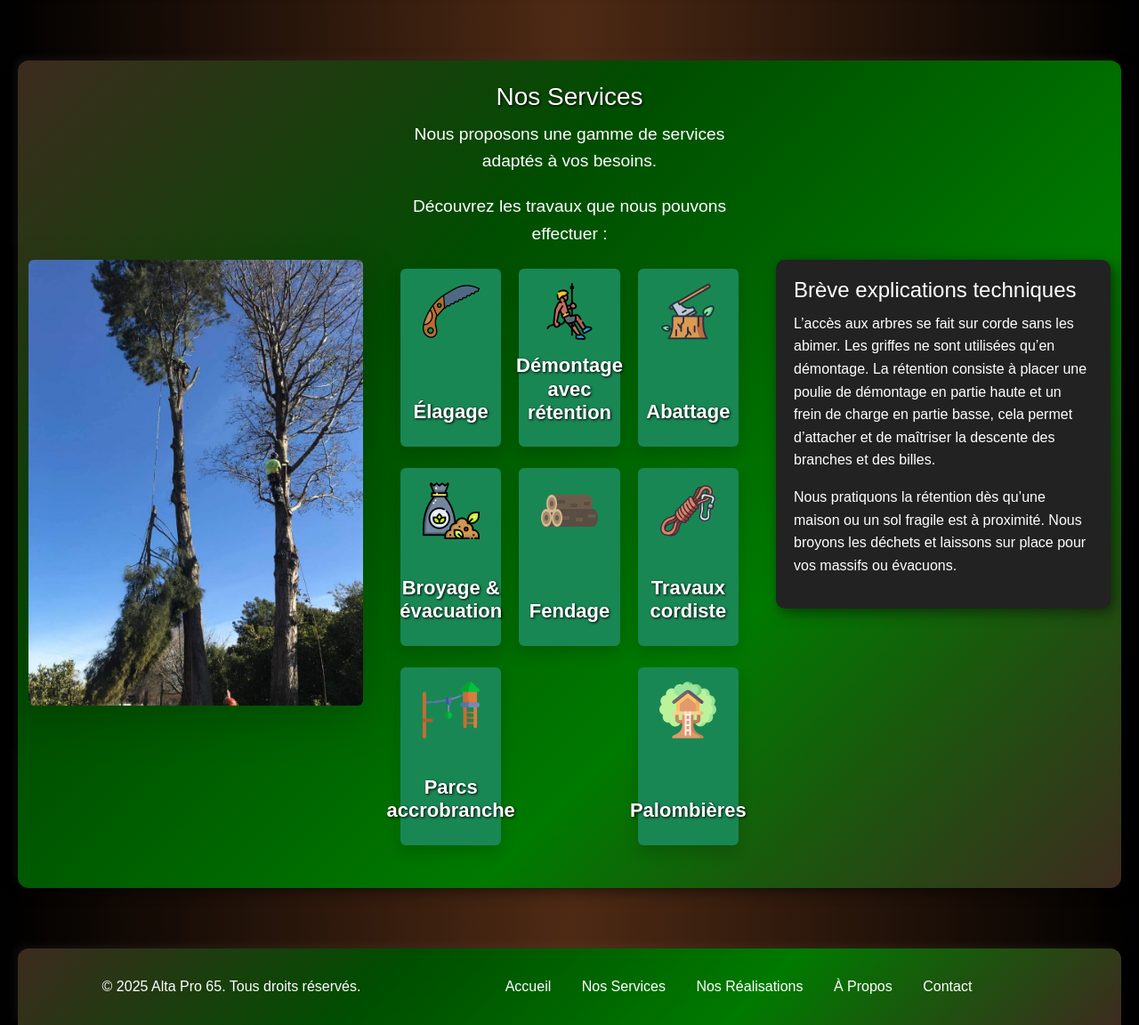
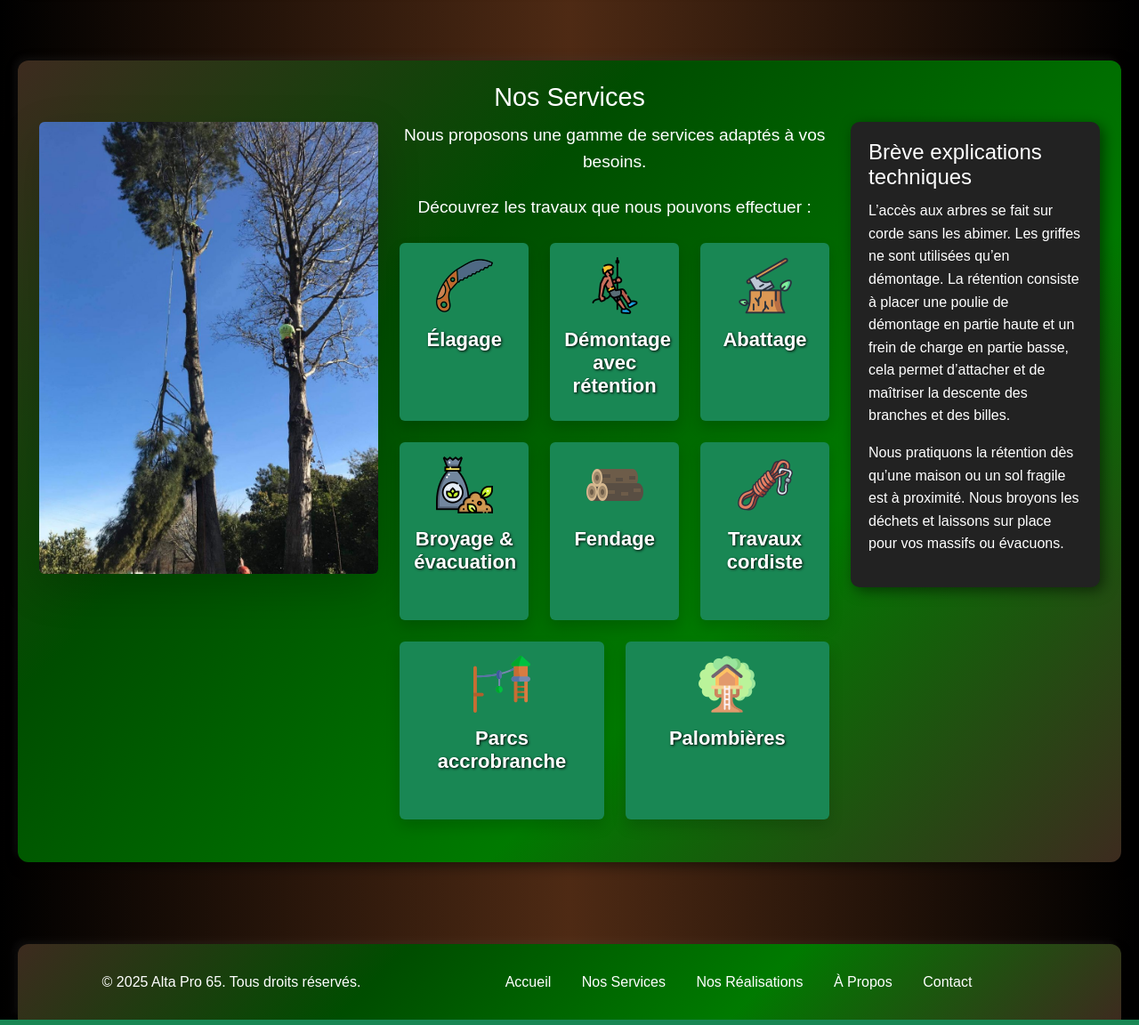
Before and after one commit to DamienCH33/Altapro65, a PHP site: page /service.php in a window 1280 px wide. Shown: the part 174-1326 px from the top of the page at 89% size. Run offline with PHP 8.4, Linux system fonts and the light colour scheme.

Commit message:
maj code

```diff
--- a/View/Ressources/styles.css
+++ b/View/Ressources/styles.css
@@ -651,12 +651,6 @@ body.altapro {
 }
 
 .services-container {
-  display: flex;
-  justify-content: space-between;
-  align-items: stretch;
-  width: 100%;
-  gap: 20px;
-  flex-wrap: wrap;
   background: linear-gradient(135deg, #3d2b1f, #004d00, #007a00, #3d2b1f);
   box-shadow: 4px 4px 15px rgba(0, 0, 0, 0.5), -4px -4px 10px rgba(255, 255, 255, 0.05);
   border-radius: 12px;
@@ -665,13 +659,10 @@ body.altapro {
   margin: 0;
 }
 
-.services-photo, .services-info {
-  margin-top: 200px;
-}
-.services-container .col-md-4, .services-photo, .services-info {
+/*.services-container .col-md-4, .services-photo, .services-info {
   flex: 1 1 30%;
   max-width: 33.33%;
-}
+}*/
 
 /* Centrage pour les textes dans la section "Nos services" */
 .services-section > .text-center {
@@ -713,23 +704,7 @@ body.altapro {
   box-shadow: 4px 4px 15px rgba(0, 0, 0, 0.4);
 }
 
-.services-items .col-4 {
-  margin-bottom: 20px; /* Espace entre les lignes */
-  padding-left: 10px;
-  padding-right: 10px;
-
-}
-.services-items {
-  display: flex;
-  flex-wrap: wrap;
-  justify-content: space-between;
-}
 .service-item {
-  display: flex;
-  flex-direction: column;
-  justify-content: space-between;
-  align-items: center;
-  padding: 20px;
   background-color: #28a745;
   color: white;
   border-radius: 10px;
@@ -907,15 +825,6 @@ body.altapro {
 
 /* 5. Petits laptops (1025px à 1366px) */
 @media (min-width: 1025px) and (max-width: 1366px) {
-  .services-photo,
-  .services-info,
-  .services {
-    max-width: 32%;
-  }
-
-  .service-item {
-    flex: 1 1 calc(50% - 20px);
-  }
 
   .services h2 {
     font-size: 28px;
--- a/View/comment_soumission.php
+++ b/View/comment_soumission.php
@@ -8,7 +8,7 @@ if ($_SERVER['REQUEST_METHOD'] === 'POST') {
     }
 
     // Vérification du délai minimum (5 secondes avant soumission)
-    if (!isset($_POST['timestamp']) || time() - $_POST['timestamp'] < 5) {
+    if (!isset($_POST['timestamp']) || time() - $_POST['timestamp'] < 1) {
         die("Soumission trop rapide !");
     }
 }
--- a/View/footer.php
+++ b/View/footer.php
@@ -1,4 +1,4 @@
-<footer class="footer bg-light">
+<footer class="footer bg-light mt-4">
   <div class="container text-center">
       <div class="row justify-content-between">
         <div class="col-4">
--- a/View/service.php
+++ b/View/service.php
@@ -1,21 +1,27 @@
 <?php include_once 'header.php' ?>
 
 <div class="container my-5 services-section">
-  <div class="row services-container pt-4">
+
+  <div class="services-container pt-4 px-4">
+    <div class="row">
+      <div class="col-12">
+        <h2 class="text-center">Nos Services</h2>
+      </div>
+    </div>
+    <div class="row">
       <!-- Première colonne pour l'image -->
-    <div class="col-md-4 col-12 mb-4 services-photo">
+      <div class="col-12 col-xl-4 mb-4 services-photo">
         <img src="/Ressources/Images/Image-3.jpg" alt="Nos services" class="img-fluid rounded shadow-lg">
       </div>
 
       <!-- Deuxième colonne pour le texte des services -->
-    <div class="col-md-4 col-12 mb-4 services">
+      <div class="col-12 col-xl-5 mb-4 services">
         <div class="text-center text-white mb-4">
-        <h2>Nos Services</h2>
           <p>Nous proposons une gamme de services adaptés à vos besoins.</p>
           <p>Découvrez les travaux que nous pouvons effectuer :</p>
         </div>
 
-      <div class="row services-items">
+        <div class="row align-items-center justify-content-center">
           <div class="col-4 mb-4">
             <div class="service-item text-center p-3 bg-success text-white rounded shadow">
               <img src="/Ressources/Images/scie.png" class="img-fluid mb-3">
@@ -52,13 +58,15 @@
               <h3>Travaux cordiste</h3>
             </div>
           </div>
-        <div class="col-4 mb-4">
+        </div>
+        <div class="row justify-content-center">
+          <div class="col-6 col-xxl-4 mb-4">
             <div class="service-item text-center p-3 bg-success text-white rounded shadow">
               <img src="/Ressources/Images/tyrolienne.png" class="img-fluid mb-3">
               <h3>Parcs accrobranche</h3>
             </div>
           </div>
-        <div class="col-4 mb-4">
+          <div class="col-6 col-xxl-4 mb-4">
             <div class="service-item text-center p-3 bg-success text-white rounded shadow">
               <img src="/Ressources/Images/cabane.png" class="img-fluid mb-3">
               <h3>Palombières</h3>
@@ -68,7 +76,7 @@
       </div>
 
       <!-- Troisième colonne pour l'information technique -->
-    <div class="col-md-4 col-12 mb-4 services-info">
+      <div class="col-12 col-xl-3 mb-4 services-info">
         <div class="info-box">
           <h3>Brève explications techniques</h3>
           <p>L’accès aux arbres se fait sur corde sans les abimer. Les griffes ne sont utilisées qu’en démontage. La rétention consiste à placer une poulie de démontage en partie haute et un frein de charge en partie basse, cela permet d’attacher et de maîtriser la descente des branches et des billes.</p>
@@ -77,5 +85,6 @@
       </div>
     </div>
   </div>
+</div>
 
 <?php include_once 'footer.php' ?>
```
Also changed, not shown: other parts of View/Ressources/styles.css (+6 -103 lines), View/realisation.php (+19 -18 lines), View/comment_succes.php (renamed from comment_succes.php). Lines whose indentation alone changed are shown as unchanged.
